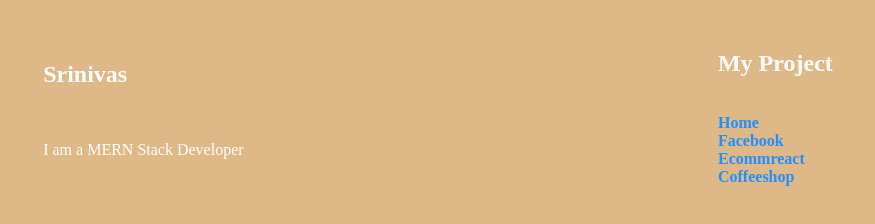
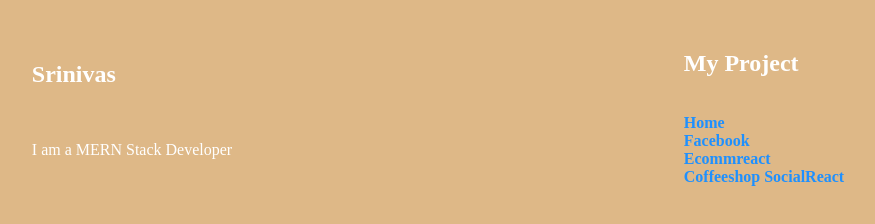
Before and after one commit to srinivas0903/srinivas0903.github.io, a plain HTML site: page index.html in a window 1280 px wide. Shown: the whole page, without its empty margins (202-1077 px from the left). Drawn offline with Linux system fonts and the light colour scheme.

Commit message:
Social React

```diff
--- a/index.html
+++ b/index.html
@@ -37,7 +37,7 @@
 <a href="application\intro.html">Facebook</a><br>
 <a href="https://srinivas0903.github.io/ecommreact/">Ecommreact</a><br>
 <a href="https://srinivas0903.github.io/coffeeshop/">Coffeeshop</a>
-
+<a href="https://srinivas0903.github.io/social-react/">SocialReact</a>
     </div>
     </div>
 </body>
```
